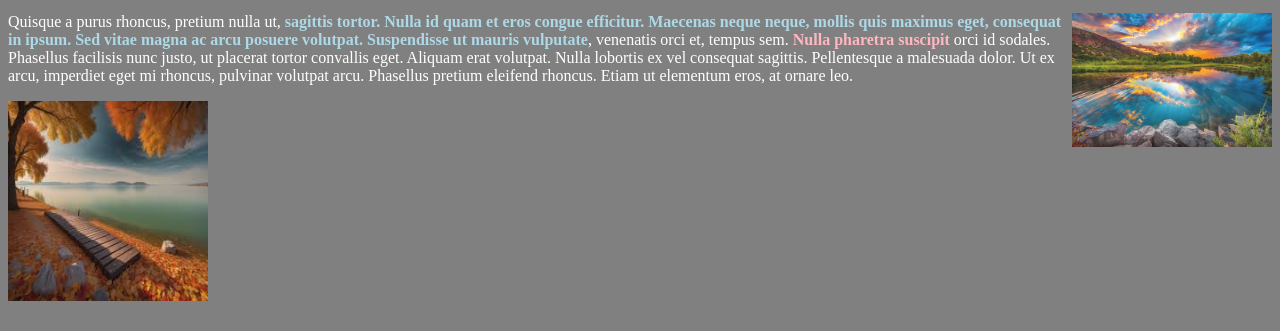
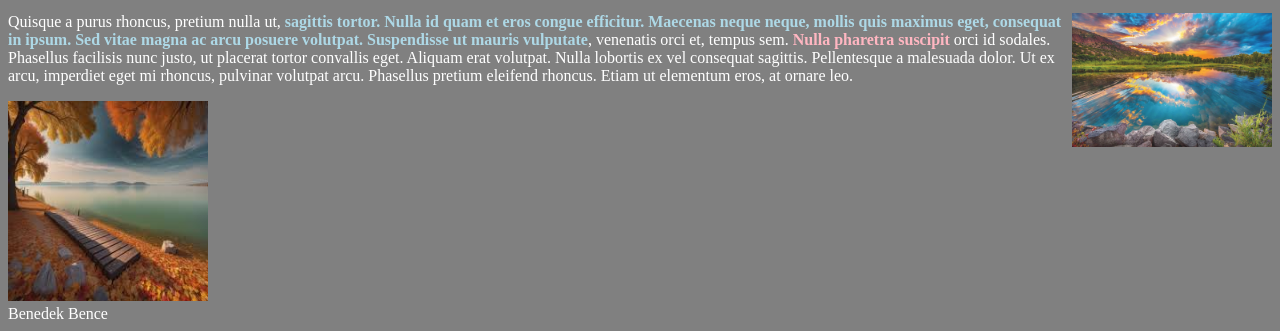
Before and after one commit to benedekbence/11-Web_2024-25, a plain HTML site: page ismetles css/index.html in a window 1280 px wide. Shown: the part 607-938 px from the top of the page. Drawn offline with Linux system fonts and the light colour scheme.

Commit message:
footer elhelyezése

```diff
--- a/ismetles css/index.html
+++ b/ismetles css/index.html
@@ -29,6 +29,8 @@
 		<div>
 		<img src="kepek/tajkep2.jfif"></img>
 		</div>
-
+		<footer>
+			Benedek Bence
+		</footer>
 	</body>
 </html>
```
